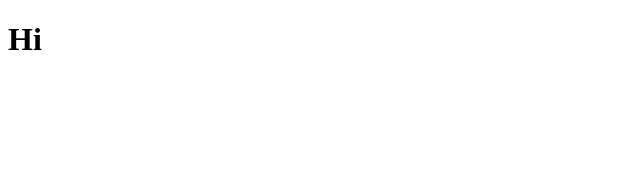
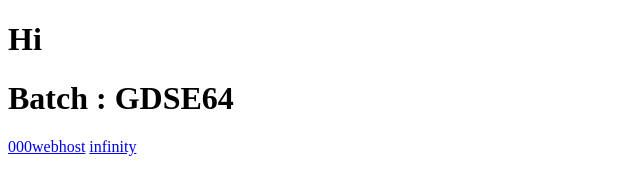
Before and after one commit to manojiS02/MyPortfolio, a plain HTML site: page index.html in a window 1280 px wide. Shown: the whole page, without its empty margins (0-640 px from the left). Drawn offline with Linux system fonts and the light colour scheme.

Commit message:
modified index file

```diff
--- a/index.html
+++ b/index.html
@@ -6,5 +6,8 @@
 </head>
 <body>
 <h1>Hi</h1>
+<h1>Batch : GDSE64</h1>
+<a href="https://manojisalakshana.000webhostapp.com/" target="_blank">000webhost</a>
+<a href="manojisalakshana.epizy.com" target="_blank">infinity</a>
 </body>
 </html>
```
